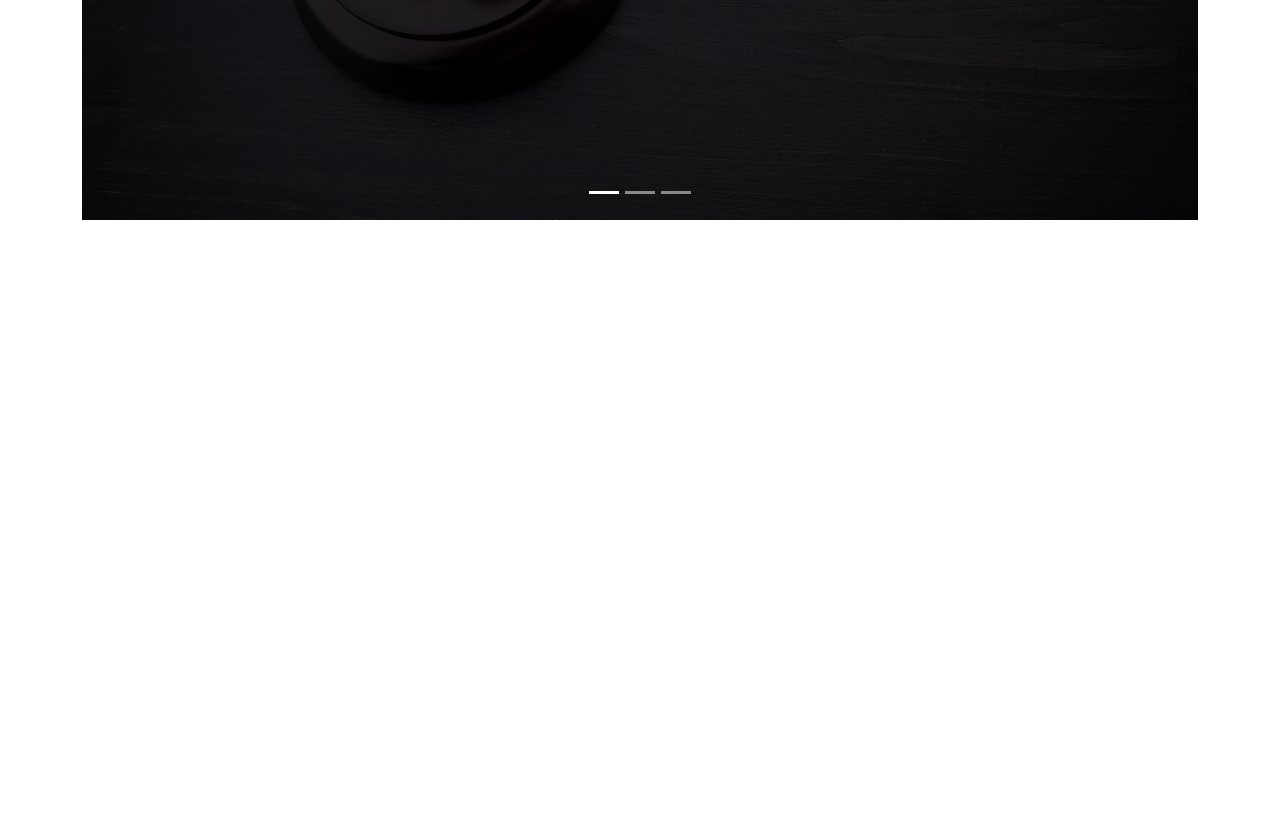
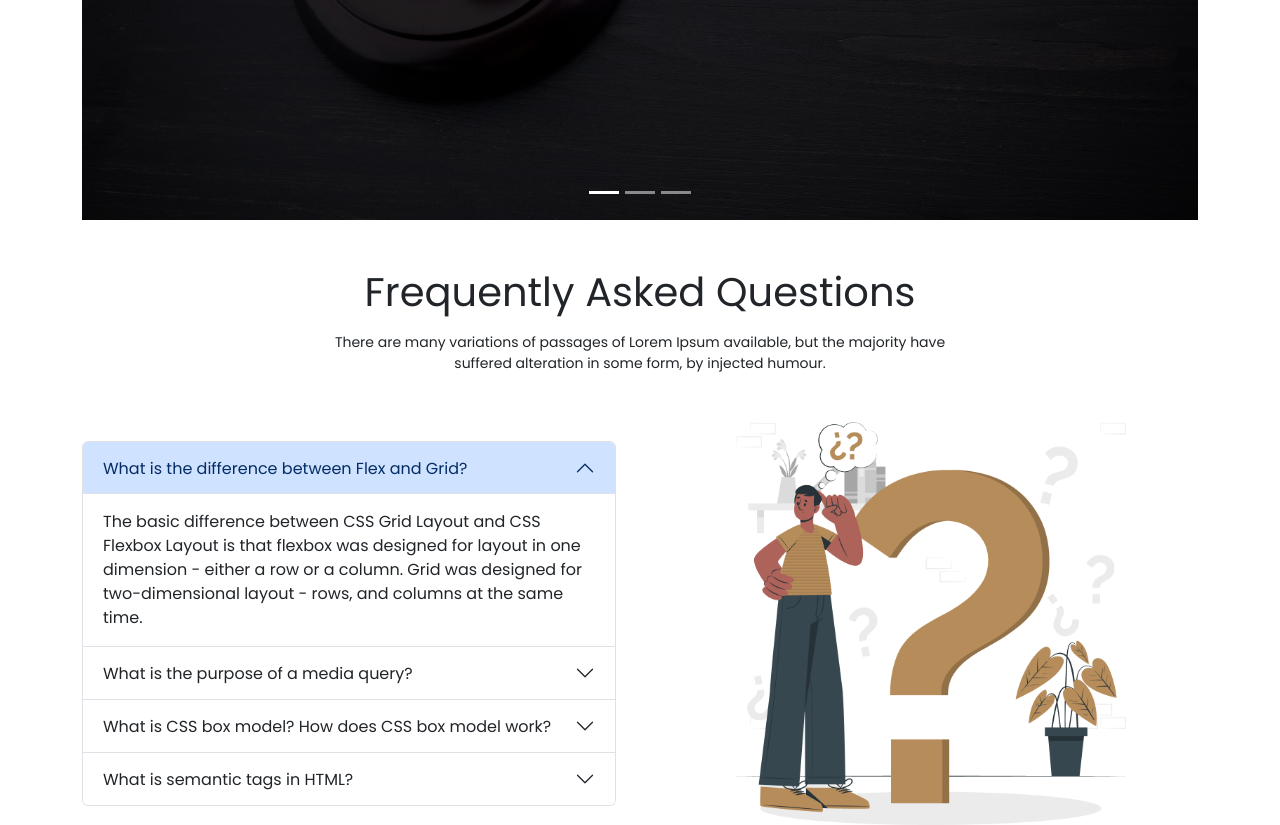
Before and after one commit to FowziaSultana/Legal-Solution-LandingPage, a plain HTML site: page index.html in a window 1280 px wide. Shown: the part 2418-3243 px from the top of the page. Before the commit the page ends 2638 px from the top, so only its background shows below. Drawn offline with nearby package versions, Linux system fonts and the light colour scheme.

Commit message:
added responsive and bonus question in faq

```diff
--- a/index.html
+++ b/index.html
@@ -267,6 +267,136 @@
         </div>
       </section>
       <!-------------------------------------- FAQ begin------------------------------------------ -->
+      <section class="container mt-5">
+        <h1 class="text-center mb-3">Frequently Asked Questions</h1>
+        <p class="text-center mb-md-5">
+          There are many variations of passages of Lorem Ipsum available, but
+          the majority have<br />
+          suffered alteration in some form, by injected humour.
+        </p>
+        <div class="row g-5 mt-mb-2 justify-content-center align-items-center">
+          <div class="col-12 col-md-6">
+            <div class="accordion" id="accordionExample">
+              <div class="accordion-item">
+                <h2 class="accordion-header" id="headingOne">
+                  <button
+                    class="accordion-button"
+                    type="button"
+                    data-bs-toggle="collapse"
+                    data-bs-target="#collapseOne"
+                    aria-expanded="true"
+                    aria-controls="collapseOne"
+                  >
+                    What is the difference between Flex and Grid?
+                  </button>
+                </h2>
+                <div
+                  id="collapseOne"
+                  class="accordion-collapse collapse show"
+                  aria-labelledby="headingOne"
+                  data-bs-parent="#accordionExample"
+                >
+                  <div class="accordion-body">
+                    The basic difference between CSS Grid Layout and CSS Flexbox
+                    Layout is that flexbox was designed for layout in one
+                    dimension - either a row or a column. Grid was designed for
+                    two-dimensional layout - rows, and columns at the same time.
+                  </div>
+                </div>
+              </div>
+              <div class="accordion-item">
+                <h2 class="accordion-header w-500" id="headingTwo">
+                  <button
+                    class="accordion-button collapsed"
+                    type="button"
+                    data-bs-toggle="collapse"
+                    data-bs-target="#collapseTwo"
+                    aria-expanded="false"
+                    aria-controls="collapseTwo"
+                  >
+                    What is the purpose of a media query?
+                  </button>
+                </h2>
+                <div
+                  id="collapseTwo"
+                  class="accordion-collapse collapse"
+                  aria-labelledby="headingTwo"
+                  data-bs-parent="#accordionExample"
+                >
+                  <div class="accordion-body">
+                    Media queries are a key part of responsive web design, as
+                    they allow you to create different layouts depending on the
+                    size of the viewport, but they can also be used to detect
+                    other things about the environment your site is running on,
+                    for example whether the user is using a touchscreen rather
+                    than a mouse.
+                  </div>
+                </div>
+              </div>
+              <div class="accordion-item">
+                <h2 class="accordion-header" id="headingThree">
+                  <button
+                    class="accordion-button collapsed"
+                    type="button"
+                    data-bs-toggle="collapse"
+                    data-bs-target="#collapseThree"
+                    aria-expanded="false"
+                    aria-controls="collapseThree"
+                  >
+                    What is CSS box model? How does CSS box model work?
+                  </button>
+                </h2>
+                <div
+                  id="collapseThree"
+                  class="accordion-collapse collapse"
+                  aria-labelledby="headingThree"
+                  data-bs-parent="#accordionExample"
+                >
+                  <div class="accordion-body">
+                    The CSS box model is essentially a box that wraps around
+                    every HTML element. It consists of: margins, borders,
+                    padding, and the actual content.
+                  </div>
+                </div>
+              </div>
+              <div class="accordion-item">
+                <h2 class="accordion-header" id="headingFour">
+                  <button
+                    class="accordion-button collapsed"
+                    type="button"
+                    data-bs-toggle="collapse"
+                    data-bs-target="#collapseFour"
+                    aria-expanded="false"
+                    aria-controls="collapseFour"
+                  >
+                    What is semantic tags in HTML?
+                  </button>
+                </h2>
+                <div
+                  id="collapseFour"
+                  class="accordion-collapse collapse"
+                  aria-labelledby="headingFour"
+                  data-bs-parent="#accordionExample"
+                >
+                  <div class="accordion-body">
+                    A semantic element clearly describes its meaning to both the
+                    browser and the developer. Examples of non-semantic
+                    elements: &lt;div&gt; and &lt;span&gt; - Tells nothing about
+                    its content. Examples of semantic elements: &lt;form&gt; ,
+                    &lt;table&gt; , and &lt;article&gt; - Clearly defines its
+                    content
+                  </div>
+                </div>
+              </div>
+            </div>
+          </div>
+
+          <div class="col-12 col-md-6 text-center">
+            <img class="w-75" src="images/faq.png" />
+          </div>
+        </div>
+      </section>
+      <!-------------------------------------- Contact begin------------------------------------------ -->
     </main>
     <footer></footer>
 
```
